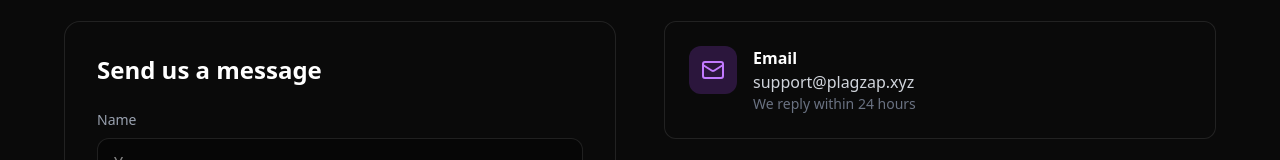
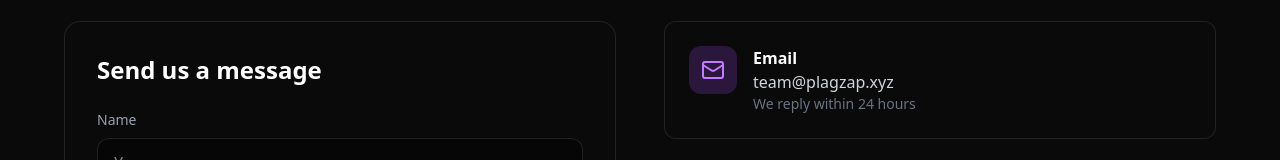
Before and after one commit to Abhi75033/Plag_zap_frontend, a React (Vite) app: page /contact in a window 1280 px wide. Shown: the part 239-399 px from the top of the page. Built offline with nearby package versions, Linux system fonts and the light colour scheme; no server answers; what @react-pdf/renderer would draw is missing.

Commit message:
Update Contact page

```diff
--- a/src/pages/Contact.jsx
+++ b/src/pages/Contact.jsx
@@ -144,7 +144,7 @@ const Contact = () => {
             className="space-y-6"
           >
             {[
-              { icon: <Mail />, title: 'Email', info: 'support@plagzap.xyz', sub: 'We reply within 24 hours' },
+              { icon: <Mail />, title: 'Email', info: 'team@plagzap.xyz', sub: 'We reply within 24 hours' },
               { icon: <MapPin />, title: 'Office', info: 'Bangalore, India', sub: 'Tech Hub, Electronic City' },
               { icon: <Phone />, title: 'Phone', info: '+91 98765 43210', sub: 'Mon-Fri, 9am-6pm IST' },
               { icon: <Clock />, title: 'Support Hours', info: '24/7 Available', sub: 'For premium customers' },
@@ -166,7 +166,7 @@ const Contact = () => {
               <h3 className="font-bold text-white mb-2">Quick Support</h3>
               <p className="text-gray-400 text-sm mb-4">Need immediate help? Email our support team for quick assistance.</p>
               <a
-                href="mailto:support@plagzap.xyz?subject=Quick Support Request&body=Hi, I need help with..."
+                href="mailto:team@plagzap.xyz?subject=Quick Support Request&body=Hi, I need help with..."
                 className="inline-block px-4 py-2 bg-purple-600 hover:bg-purple-700 text-white rounded-lg text-sm font-medium transition-colors"
               >
                 Email Support
```
